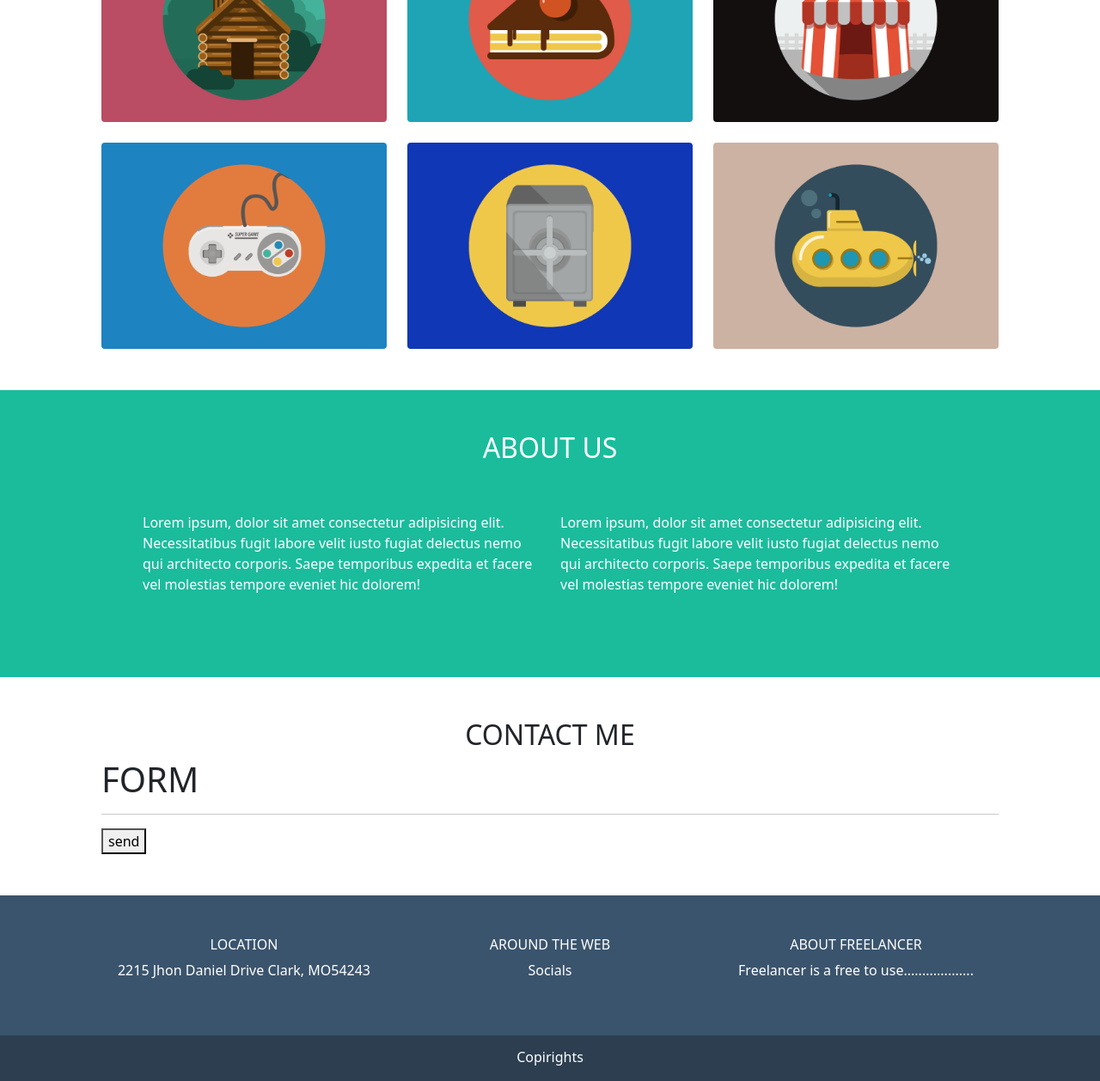
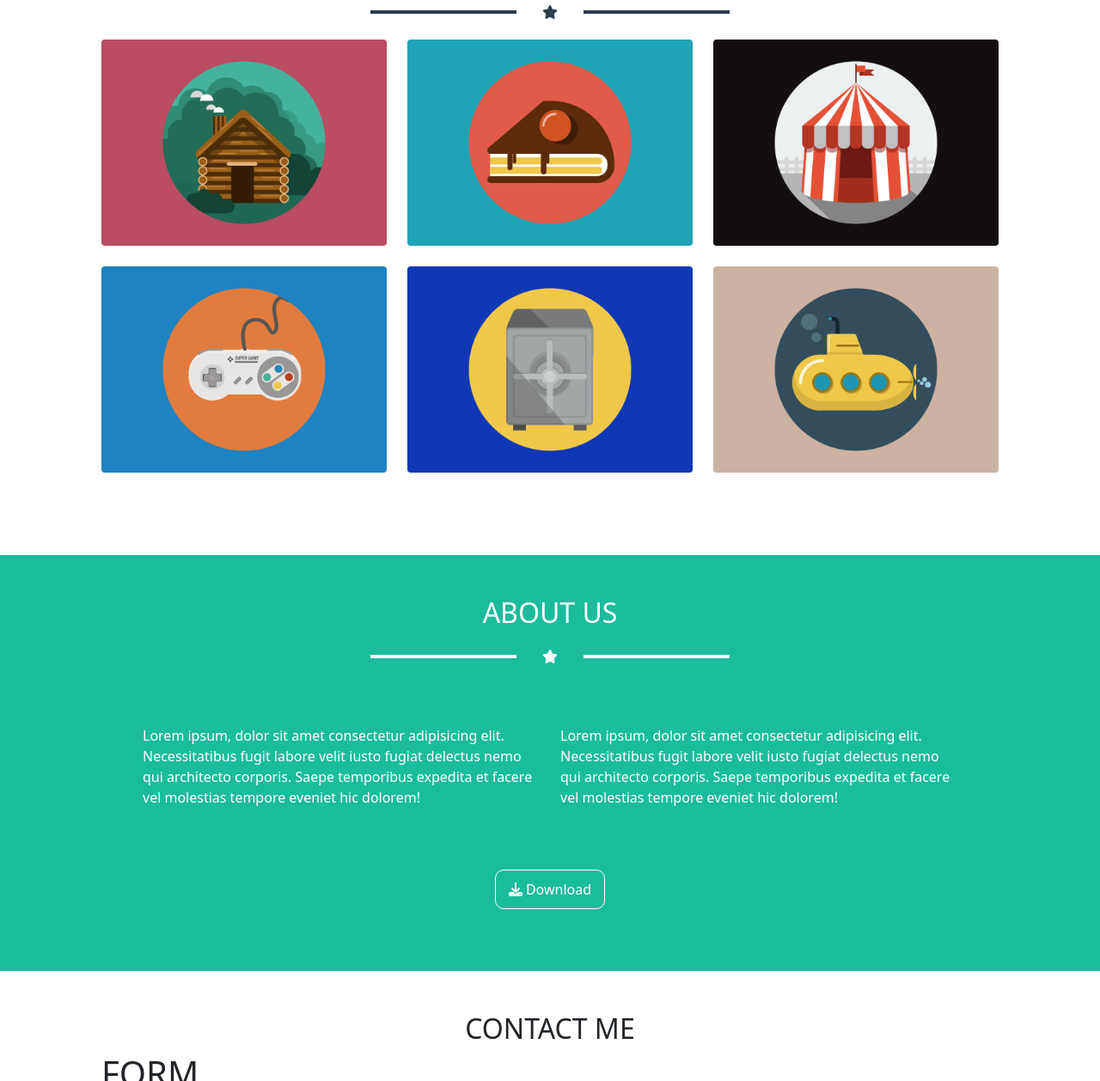
Before and after one commit to NicholasConti/html-css-bootstrap-freelancer, a plain HTML site: page index.html in a window 1280 px wide. Shown: the part 732-1990 px from the top of the page at 86% size. Drawn offline with nearby package versions, Linux system fonts and the light colour scheme.

Commit message:
about-us

```diff
--- a/css/style.css
+++ b/css/style.css
@@ -33,15 +33,25 @@ footer{
     display: flex;
     align-items: center;
     justify-content: center;
-
 }
 .ms-greca-line{
     width: 70px;
     height: 4px;
-    background-color: white;
     margin: 0 10px;
 }
 
+.ms-white{
+    color: white;
+}
+.ms-white .ms-greca-line{
+    background-color: white;
+}
+.ms-darkblue{
+    color: #2c3e50;
+}
+.ms-darkblue .ms-greca-line{
+    background-color: #2c3e50;
+}
 @media screen  and (min-width: 992px){
     .ms-greca-line{
         width: 140px;
@@ -54,3 +64,11 @@ footer{
         margin: 0 30px;
     }
 }
+
+.ms-btn{
+    background-color: #1abc9c;
+    color: white;
+    border-radius: 10px;
+    border: 1px solid white;
+    padding: 10px 15px;
+}
--- a/index.html
+++ b/index.html
@@ -27,7 +27,7 @@
                             <img src="img/avatar.svg" class="img-fluid"alt="avatar">
                         </div>
                         <h1 class="fw-bold">START BOOTSRAP</h1>
-                        <div class="ms-greca">
+                        <div class="ms-greca ms-white my-4">
                             <div class="ms-greca-line"></div>
                             <i class="fa-solid fa-star"></i>
                             <div class="ms-greca-line"></div>
@@ -41,9 +41,14 @@
                 </div>
             </div>
         </section>
-        <section id="portfolio">
+        <section id="portfolio" class="py-5">
             <div class="container-lg text-center p-3 p-lg-5">
-                <h2>Ciao</h2>
+                <h2>PORTFOLIO</h2>
+                <div class="ms-greca ms-darkblue my-4">
+                    <div class="ms-greca-line"></div>
+                    <i class="fa-solid fa-star"></i>
+                    <div class="ms-greca-line"></div>
+                </div>
                 <div class="row g-4">
                     <div class="col-12 col-lg-6 col-xl-4 ">
                         <img src="img/cabin.png" class="img-fluid rounded"  alt="cabin">
@@ -69,6 +74,11 @@
         <section id="about">
             <div class="container-lg text-center p-3 p-lg-5">
                 <h2>ABOUT US</h2>
+                <div class="ms-greca ms-white my-4">
+                    <div class="ms-greca-line"></div>
+                    <i class="fa-solid fa-star"></i>
+                    <div class="ms-greca-line"></div>
+                </div>
                 <div class="row p-lg-5 text-start">
                     <div class="col-12 col-lg-6">
                         Lorem ipsum, dolor sit amet consectetur adipisicing elit. Necessitatibus fugit labore velit iusto fugiat delectus nemo qui architecto corporis. Saepe temporibus expedita et facere vel molestias tempore eveniet hic dolorem!
@@ -77,6 +87,7 @@
                         Lorem ipsum, dolor sit amet consectetur adipisicing elit. Necessitatibus fugit labore velit iusto fugiat delectus nemo qui architecto corporis. Saepe temporibus expedita et facere vel molestias tempore eveniet hic dolorem!
                     </div>
                 </div>
+                <button class="ms-btn my-4"><i class="fa-solid fa-download me-1"></i>Download</button>
             </div>
         </section>
         <section id="contact">
```
